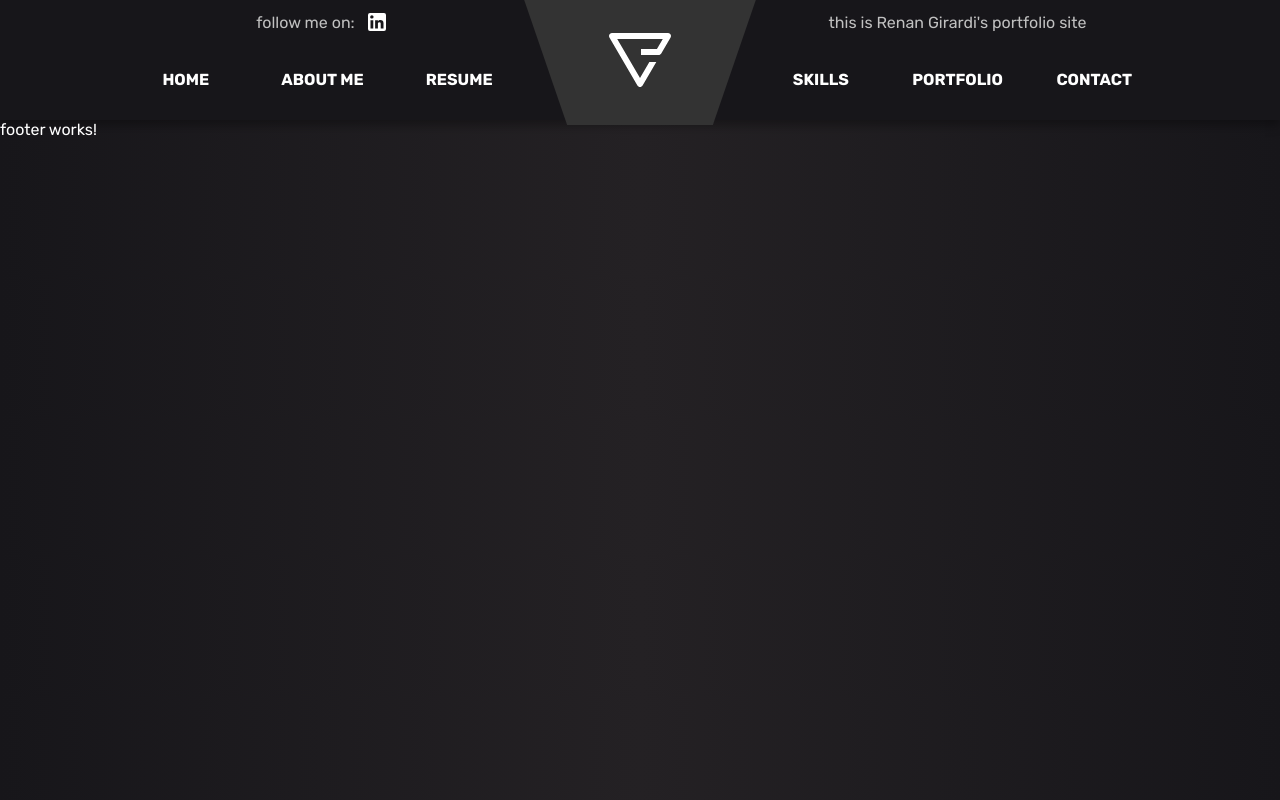
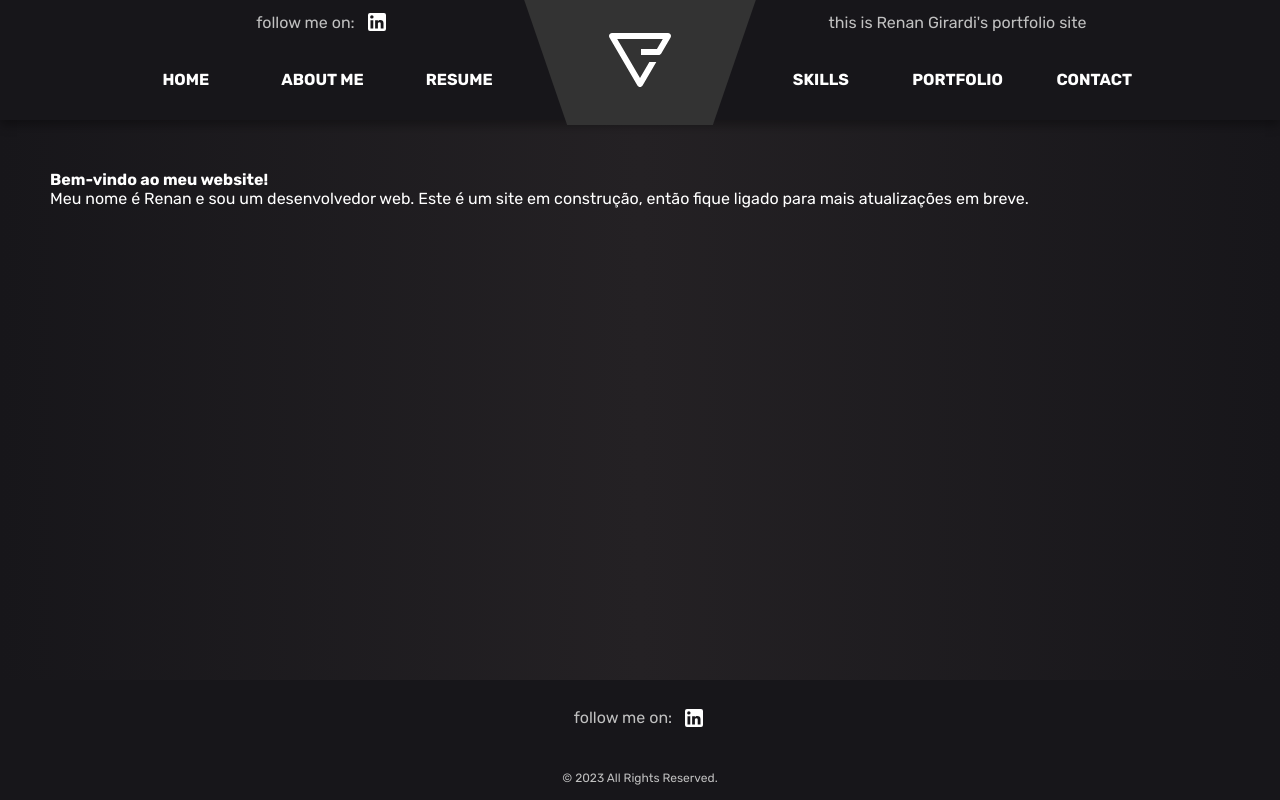
Before and after one commit to renangirardi/renangirardi.github.io, an Angular app: page / in a window 1280 px wide. Built offline with nearby package versions, Linux system fonts and the light colour scheme.

Commit message:
Footer created

```diff
--- a/src/app/app-routing.module.ts
+++ b/src/app/app-routing.module.ts
@@ -1,7 +1,10 @@
 import { NgModule } from '@angular/core';
 import { RouterModule, Routes } from '@angular/router';
+import { HomeComponent } from './home/home.component';
 
-const routes: Routes = [];
+const routes: Routes = [
+  { path: '', component: HomeComponent },
+];
 
 @NgModule({
   imports: [RouterModule.forRoot(routes)],
--- a/src/app/app.component.html
+++ b/src/app/app.component.html
@@ -1,5 +1,7 @@
 <app-header></app-header>
 
-<router-outlet></router-outlet>
+<main>
+    <router-outlet></router-outlet>
+</main>
 
 <app-footer></app-footer>
--- a/src/app/app.module.ts
+++ b/src/app/app.module.ts
@@ -5,12 +5,14 @@ import { AppRoutingModule } from './app-routing.module';
 import { AppComponent } from './app.component';
 import { HeaderComponent } from './header/header.component';
 import { FooterComponent } from './footer/footer.component';
+import { HomeComponent } from './home/home.component';
 
 @NgModule({
   declarations: [
     AppComponent,
     HeaderComponent,
-    FooterComponent
+    FooterComponent,
+    HomeComponent
   ],
   imports: [
     BrowserModule,
--- a/src/app/footer/footer.component.html
+++ b/src/app/footer/footer.component.html
@@ -1 +1,13 @@
-<p>footer works!</p>
+<footer class="footer">
+    <div class="footer__top">
+      <p class="footer__top-text">follow me on: </p>
+      <a class="footer__top-link" href="https://www.linkedin.com/in/renan-girardi-freitas-6603b01a1/">
+        <svg class="footer__top-icon" xmlns="http://www.w3.org/2000/svg" width="24" height="24" viewBox="0 0 24 24">
+          <path fill="white" d="M19 3a2 2 0 0 1 2 2v14a2 2 0 0 1-2 2H5a2 2 0 0 1-2-2V5a2 2 0 0 1 2-2h14m-.5 15.5v-5.3a3.26 3.26 0 0 0-3.26-3.26c-.85 0-1.84.52-2.32 1.3v-1.11h-2.79v8.37h2.79v-4.93c0-.77.62-1.4 1.39-1.4a1.4 1.4 0 0 1 1.4 1.4v4.93h2.79M6.88 8.56a1.68 1.68 0 0 0 1.68-1.68c0-.93-.75-1.69-1.68-1.69a1.69 1.69 0 0 0-1.69 1.69c0 .93.76 1.68 1.69 1.68m1.39 9.94v-8.37H5.5v8.37h2.77Z"/>
+        </svg>
+      </a>
+    </div>
+    <div class="footer__bottom">
+      <p class="footer__bottom-text">© 2023 All Rights Reserved.</p>
+    </div>
+</footer>
--- a/src/app/footer/footer.component.scss
+++ b/src/app/footer/footer.component.scss
@@ -0,0 +1,43 @@
+@import 'src/styles.scss';
+
+.footer {
+  flex-shrink: 0;
+  background-color: $color-primary;
+  height: 120px;
+
+  &__top {
+    height: 75.6px; // 63% of 120px
+    display: flex;
+    align-items: center;
+    justify-content: center;
+    gap: 10px;
+
+    &-text,
+    &-link {
+      color: $color-secundary-text;
+    }
+
+    &-link {
+      text-decoration: none;
+      display: flex;
+      align-items: center;
+
+      &-icon {
+        width: 24px;
+        height: 24px;
+      }
+    }
+  }
+
+  &__bottom {
+    height: 44.4px; // 37% of 120px
+    display: flex;
+    align-items: center;
+    justify-content: center;
+
+    &-text {
+      color: $color-secundary-text;
+      font-size: 0.75em;
+    }
+  }
+}
--- /dev/null
+++ b/src/app/home/home.component.html
@@ -0,0 +1,4 @@
+<section class="home-section">
+    <h1>Bem-vindo ao meu website!</h1>
+    <p>Meu nome é Renan e sou um desenvolvedor web. Este é um site em construção, então fique ligado para mais atualizações em breve.</p>
+</section>
--- a/src/index.html
+++ b/src/index.html
@@ -12,6 +12,7 @@
   <link href="https://fonts.googleapis.com/css2?family=Rubik:ital,wght@0,300;0,400;0,700;1,300;1,400&display=swap" rel="stylesheet">
 
 </head>
+
 <body>
   <app-root></app-root>
 </body>
--- a/src/styles.scss
+++ b/src/styles.scss
@@ -16,3 +16,14 @@ $color-secundary-text: silver;
 body {
     background: linear-gradient(to right,#17161a,#242124 50%,#17161a);
 }
+
+main {
+    padding: 50px;
+    flex-grow: 1;
+}
+
+app-root {
+    display: flex;
+    flex-direction: column;
+    min-height: 100vh;
+}
```
Also changed, not shown: src/app/home/home.component.ts (added, +10 -0 lines), src/app/home/home.component.scss (added), 1 other file (tests, documents, lock files or other folders).
